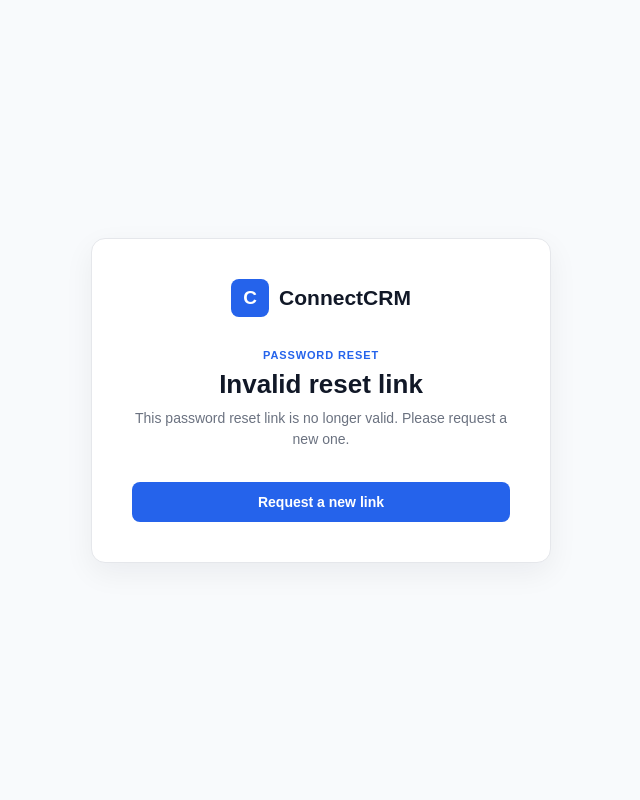
After one commit to colin-182/ConnectCRM1.1, a Django app: page /accounts/reset/1/1/ in a window 1280 px wide. The commit adds this page. Shown: the whole page, without its empty margins (319-959 px from the left). Run offline with Django 5.2, Linux system fonts and the light colour scheme.

Commit message:
feat: add password and email recovery

```diff
--- a/accounts/urls.py
+++ b/accounts/urls.py
@@ -1,4 +1,6 @@
+from django.contrib.auth import views as auth_views
 from django.urls import path
+
 from . import views
 
 app_name = "accounts"
@@ -7,4 +9,40 @@ urlpatterns = [
     path("register/", views.register_view, name="register"),
     path("login/", views.login_view, name="login"),
     path("logout/", views.logout_view, name="logout"),
+
+    path(
+        "password-reset/",
+        auth_views.PasswordResetView.as_view(
+            template_name="accounts/password_reset.html",
+            email_template_name="accounts/password_reset_email.html",
+            subject_template_name="accounts/password_reset_subject.txt",
+            success_url="/accounts/password-reset/done/",
+        ),
+        name="password_reset",
+    ),
+
+    path(
+        "password-reset/done/",
+        auth_views.PasswordResetDoneView.as_view(
+            template_name="accounts/password_reset_done.html",
+        ),
+        name="password_reset_done",
+    ),
+
+    path(
+        "reset/<uidb64>/<token>/",
+        auth_views.PasswordResetConfirmView.as_view(
+            template_name="accounts/password_reset_confirm.html",
+            success_url="/accounts/reset/done/",
+        ),
+        name="password_reset_confirm",
+    ),
+
+    path(
+        "reset/done/",
+        auth_views.PasswordResetCompleteView.as_view(
+            template_name="accounts/password_reset_complete.html",
+        ),
+        name="password_reset_complete",
+    ),
 ]
--- a/accounts/views.py
+++ b/accounts/views.py
@@ -1,8 +1,8 @@
 from django.contrib.auth import authenticate, login, logout
-from django.contrib.auth.forms import UserCreationForm
 from django.db import IntegrityError, transaction
 from django.shortcuts import redirect, render
 
+from .forms import RegistrationForm
 from crm.models import Business, Membership
 
 
@@ -13,7 +13,7 @@ def register_view(request):
         return redirect("core:dashboard")
 
     if request.method == "POST":
-        form = UserCreationForm(request.POST)
+        form = RegistrationForm(request.POST)
 
         if form.is_valid():
             try:
@@ -40,7 +40,7 @@ def register_view(request):
                 return redirect("core:dashboard")
 
     else:
-        form = UserCreationForm()
+        form = RegistrationForm()
 
     return render(
         request,
--- a/templates/accounts/login.html
+++ b/templates/accounts/login.html
@@ -65,6 +65,12 @@
 
             </div>
 
+            <div class="auth-forgot-password">
+                <a href="{% url 'accounts:password_reset' %}">
+                    Forgot your password?
+                </a>
+            </div>
+
             <button type="submit" class="btn btn-primary auth-submit">
                 Log in
             </button>
--- /dev/null
+++ b/templates/accounts/password_reset_confirm.html
@@ -0,0 +1,89 @@
+{% extends "base.html" %}
+
+{% block title %}Create New Password | ConnectCRM{% endblock %}
+
+{% block auth_content %}
+
+<div class="auth-page">
+
+    <div class="auth-card">
+
+        <div class="auth-brand">
+            <span class="auth-brand-icon">C</span>
+            <span class="auth-brand-text">ConnectCRM</span>
+        </div>
+
+        {% if validlink %}
+
+            <div class="auth-header">
+                <p class="page-eyebrow">PASSWORD RESET</p>
+
+                <h1>Create a new password</h1>
+
+                <p>
+                    Choose a new password for your ConnectCRM account.
+                </p>
+            </div>
+
+            <form method="post" class="auth-form">
+
+                {% csrf_token %}
+
+                <div class="form-group">
+
+                    <label for="{{ form.new_password1.id_for_label }}">
+                        New password
+                    </label>
+
+                    {{ form.new_password1 }}
+
+                    {% for error in form.new_password1.errors %}
+                        <p class="form-error">{{ error }}</p>
+                    {% endfor %}
+
+                </div>
+
+                <div class="form-group">
+
+                    <label for="{{ form.new_password2.id_for_label }}">
+                        Confirm password
+                    </label>
+
+                    {{ form.new_password2 }}
+
+                    {% for error in form.new_password2.errors %}
+                        <p class="form-error">{{ error }}</p>
+                    {% endfor %}
+
+                </div>
+
+                <button type="submit" class="btn btn-primary auth-submit">
+                    Update password
+                </button>
+
+            </form>
+
+        {% else %}
+
+            <div class="auth-header">
+                <p class="page-eyebrow">PASSWORD RESET</p>
+
+                <h1>Invalid reset link</h1>
+
+                <p>
+                    This password reset link is no longer valid.
+                    Please request a new one.
+                </p>
+            </div>
+
+            <a href="{% url 'accounts:password_reset' %}" class="btn btn-primary auth-submit">
+                Request a new link
+            </a>
+
+        {% endif %}
+
+    </div>
+
+</div>
+
+{% endblock auth_content %}
--- /dev/null
+++ b/templates/accounts/password_reset_subject.txt
@@ -0,0 +1 @@
+Reset your ConnectCRM password
```
Also changed, not shown: accounts/forms.py (added, +32 -0 lines), static/css/style.css (+31 -0 lines), templates/accounts/password_reset.html (added, +60 -0 lines), templates/accounts/password_reset_complete.html (added, +34 -0 lines), templates/accounts/password_reset_done.html (added, +42 -0 lines), templates/accounts/password_reset_email.html (added, +11 -0 lines), templates/accounts/register.html (+14 -0 lines), db.sqlite3.
